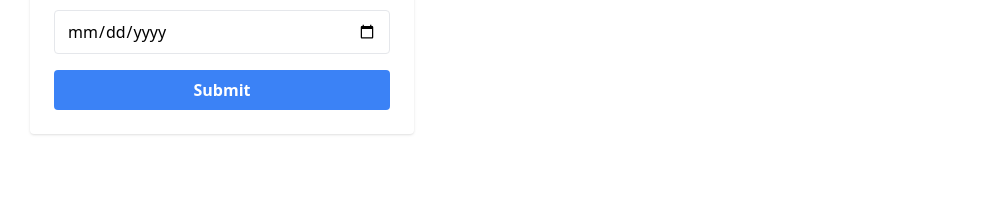
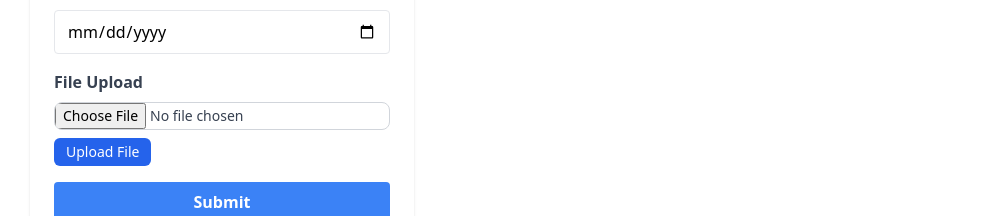
Before and after one commit to cvasquez32/front-end-movies, a React (Create React App) app: page / in a window 1280 px wide. Shown: the part 432-648 px from the top of the page, without its empty margins (100-1106 px from the left). Built offline with nearby package versions, Linux system fonts and the light colour scheme; no server answers.

Commit message:
init front-end mvp to upload images to s3 bucket

```diff
--- a/package.json
+++ b/package.json
@@ -3,11 +3,11 @@
   "version": "0.1.0",
   "private": true,
   "dependencies": {
+    "@aws-sdk/client-s3": "^3.787.0",
     "@testing-library/dom": "^10.4.0",
     "@testing-library/jest-dom": "^6.6.3",
     "@testing-library/react": "^16.2.0",
     "@testing-library/user-event": "^13.5.0",
-    "aws-sdk": "^2.1692.0",
     "react": "^19.1.0",
     "react-dom": "^19.1.0",
     "react-scripts": "5.0.1",
--- a/src/App.js
+++ b/src/App.js
@@ -1,4 +1,3 @@
-import { useState, useEffect } from "react";
 import List from "./components/MovieList";
 import MovieForm from "./components/MovieForm";
 import "./App.css";
--- a/src/components/MovieForm.js
+++ b/src/components/MovieForm.js
@@ -1,5 +1,6 @@
 import { useState } from "react";
 import CurrencyInput from "./Form/CurrencyInput";
+import FileUpload from "./Upload/FileUpload";
 
 const MovieForm = () => {
   const [title, setTitle] = useState("");
@@ -88,6 +89,7 @@ const MovieForm = () => {
           required
         />
       </div>
+      <FileUpload/>
       <button
         type="submit"
         className="w-full bg-blue-500 text-white font-bold py-2 px-4 rounded hover:bg-blue-600"
--- a/src/components/Upload/FileUpload.js
+++ b/src/components/Upload/FileUpload.js
@@ -1,12 +1,74 @@
 import { useState } from "react";
+import { S3Client, PutObjectCommand } from "@aws-sdk/client-s3";
 
-function FileUpload() {
+const FileUpload = () => {
+  const [file, setFile] = useState(null);
+  const [uploading, setUploading] = useState(false);
+
+  const allowedTypes = ["image/jpeg", "image/png"];
+
+  const handleFileInput = (event) => {
+    const selectedFile = event.target.files[0];
+    if (allowedTypes.includes(selectedFile.type)) {
+      setFile(selectedFile);
+      console.log(selectedFile);
+    } else {
+      alert("Invalid file type. Only images");
+    }
+  };
+
+  const handleUpload = async () => {
+    setUploading(true);
+
+    const client = new S3Client({
+      region: process.env.REACT_APP_AWS_REGION,
+      credentials: {
+        accessKeyId: process.env.REACT_APP_AWS_ACCESS_KEY_ID,
+        secretAccessKey: process.env.REACT_APP_AWS_SECRET_ACCESS_KEY,
+      },
+      requestChecksumCalculation: "WHEN_REQUIRED",
+    });
+
+    const params = {
+      Bucket: process.env.REACT_APP_S3_BUCKET,
+      Key: file.name,
+      Body: file,
+    };
+
+    try {
+      const command = new PutObjectCommand(params);
+      const response = await client.send(command);
+      console.log("Upload Successfully: ", response);
+    } catch (error) {
+      console.error(error);
+      setUploading(false);
+    }
+  };
 
   return (
-    <div>
-
-    </div>
+    <>
+      <div className="mb-4">
+        <label
+          htmlFor="date"
+          className="block text-gray-700 font-semibold mb-2"
+        >
+          File Upload
+        </label>
+        <input
+          type="file"
+          required
+          onChange={handleFileInput}
+          className="block w-full text-sm text-gray-700 border border-gray-300 rounded-lg cursor-pointer bg-white focus:outline-none focus:ring-2 focus:ring-blue-500 focus:border-blue-500 mb-2"
+        />
+        <button
+          onClick={() => handleUpload(file)}
+          className="px-3 py-1 text-sm bg-blue-600 text-white rounded-md hover:bg-blue-700 transition"
+        >
+          {uploading ? "Uploading..." : "Upload File"}
+        </button>
+      </div>
+    </>
   );
-}
+};
 
 export default FileUpload;
```
Also changed, not shown: 2 other files (tests, documents, lock files or other folders).
